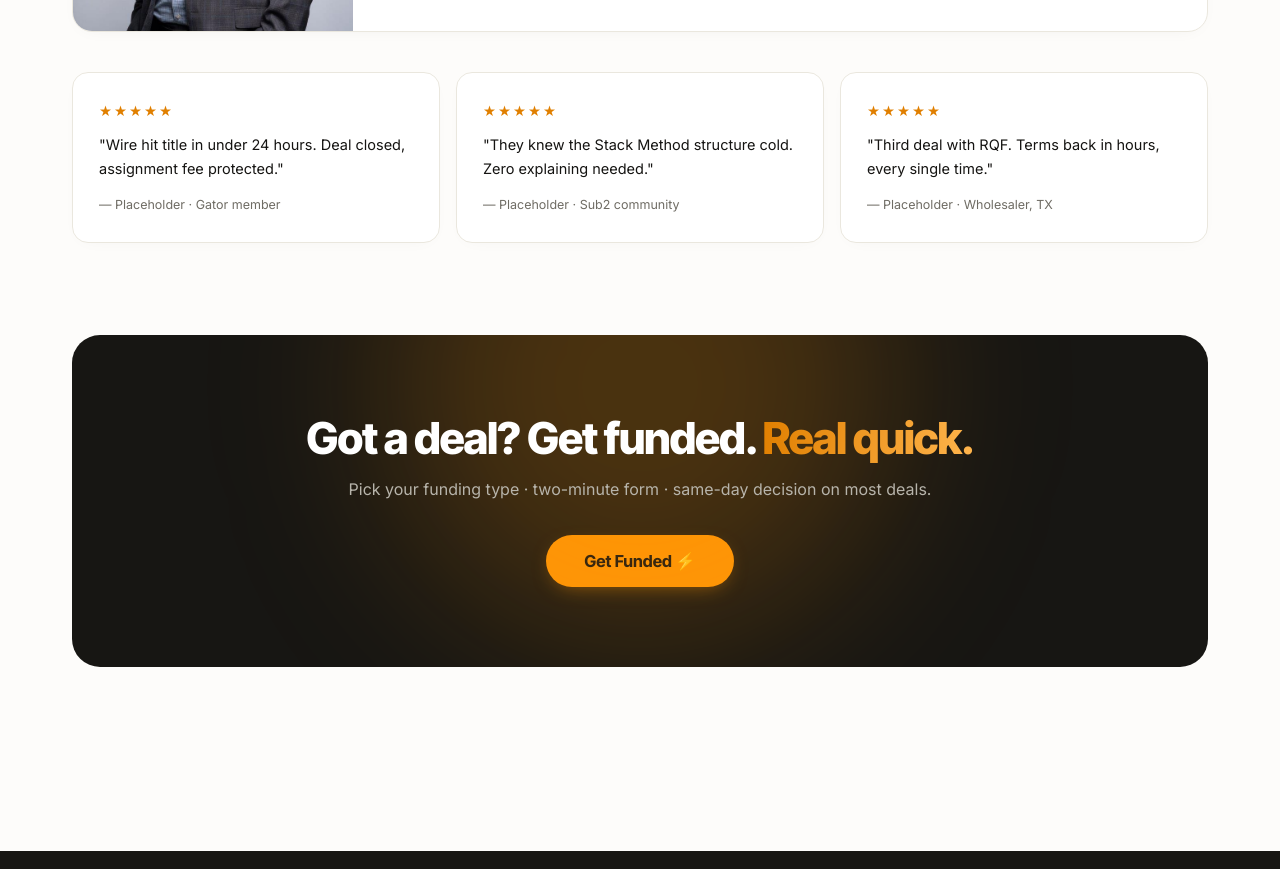
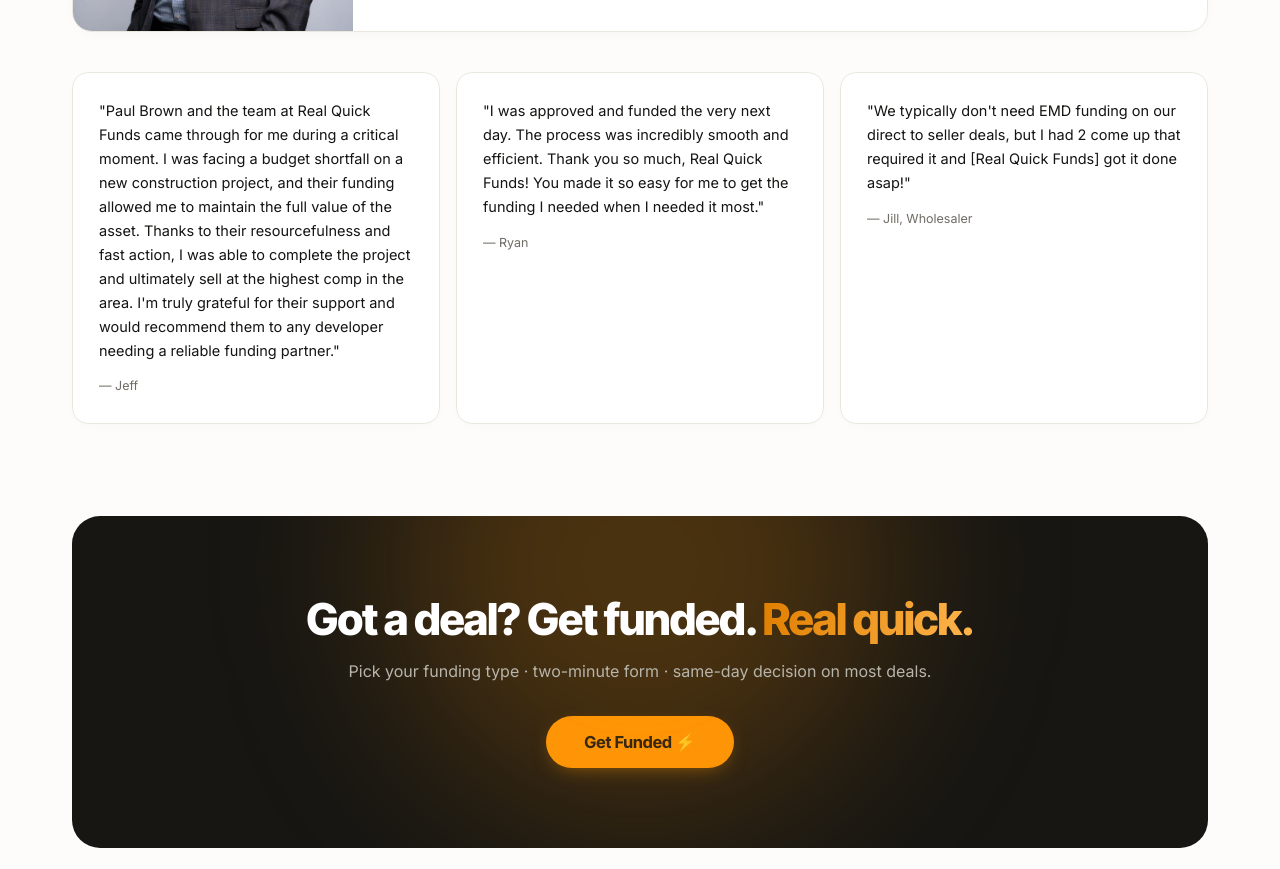
Before and after one commit to pmartbrown/rqf-website, a plain HTML site: page index.html in a window 1280 px wide. Shown: the part 3631-4500 px from the top of the page. Drawn offline with Linux system fonts and the light colour scheme.

Commit message:
Replace placeholder homepage testimonials with Jeff, Ryan, and Jill quotes (#4)
Swap the three homepage Placeholder quotes for the approved first-name
testimonials, in both the live index.html and src/index.html. Remove the
fake 5-star ratings that were attached to the placeholders. Product pages
had no Placeholder or Anonymous testimonials.

```diff
--- a/index.html
+++ b/index.html
@@ -375,9 +375,9 @@ footer{background:var(--deep);color:#8f8d84;padding:52px 0;margin-top:92px}
     </div>
   </div>
   <div class="trow">
-    <div class="t"><div class="st">★★★★★</div>"Wire hit title in under 24 hours. Deal closed, assignment fee protected."<div class="a">— Placeholder · Gator member</div></div>
-    <div class="t"><div class="st">★★★★★</div>"They knew the Stack Method structure cold. Zero explaining needed."<div class="a">— Placeholder · Sub2 community</div></div>
-    <div class="t"><div class="st">★★★★★</div>"Third deal with RQF. Terms back in hours, every single time."<div class="a">— Placeholder · Wholesaler, TX</div></div>
+    <div class="t">"Paul Brown and the team at Real Quick Funds came through for me during a critical moment. I was facing a budget shortfall on a new construction project, and their funding allowed me to maintain the full value of the asset. Thanks to their resourcefulness and fast action, I was able to complete the project and ultimately sell at the highest comp in the area. I'm truly grateful for their support and would recommend them to any developer needing a reliable funding partner."<div class="a">— Jeff</div></div>
+    <div class="t">"I was approved and funded the very next day. The process was incredibly smooth and efficient. Thank you so much, Real Quick Funds! You made it so easy for me to get the funding I needed when I needed it most."<div class="a">— Ryan</div></div>
+    <div class="t">"We typically don't need EMD funding on our direct to seller deals, but I had 2 come up that required it and [Real Quick Funds] got it done asap!"<div class="a">— Jill, Wholesaler</div></div>
   </div>
 </div></section>
 
```
Also changed, not shown: src/index.html (+3 -3 lines).
